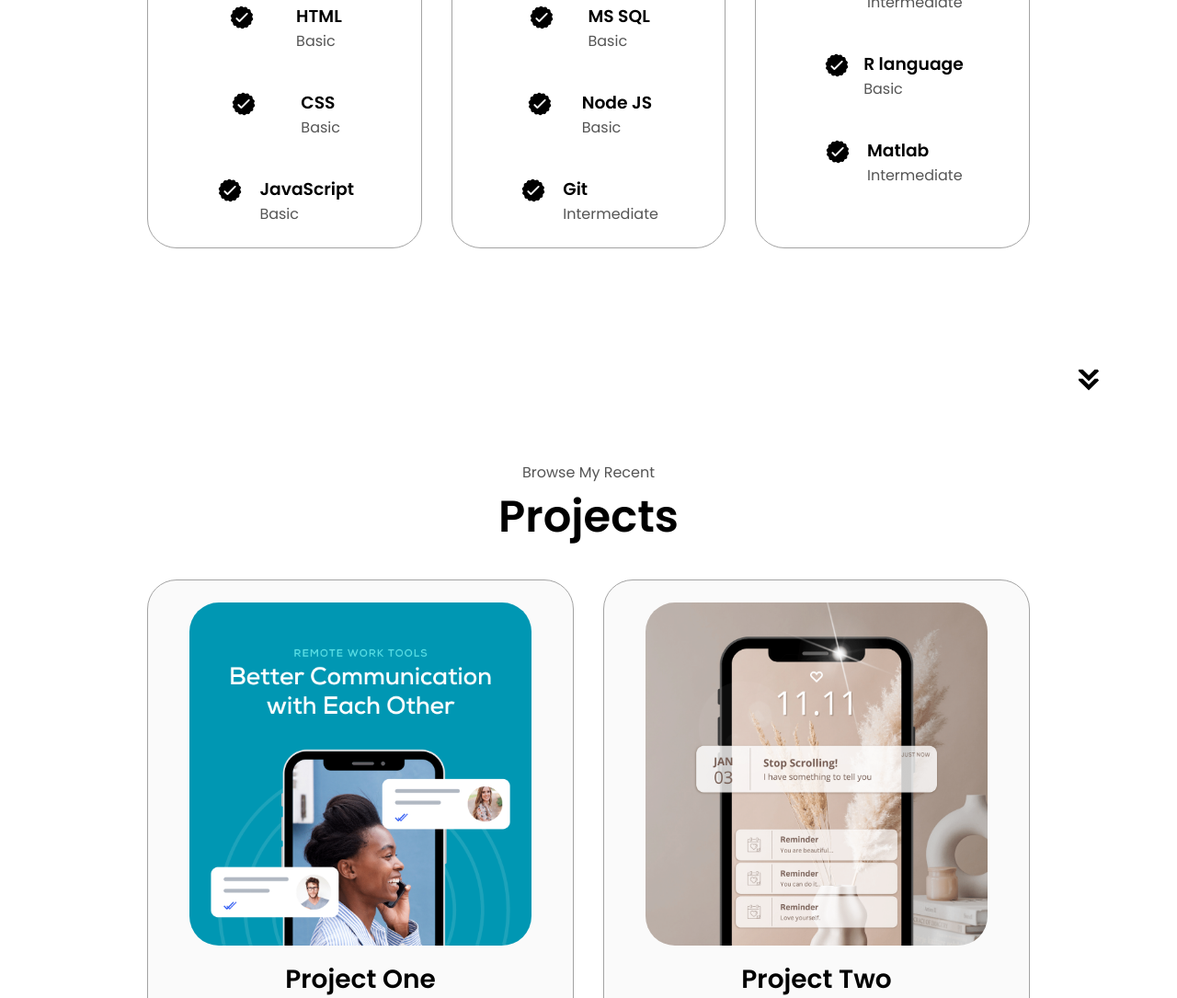
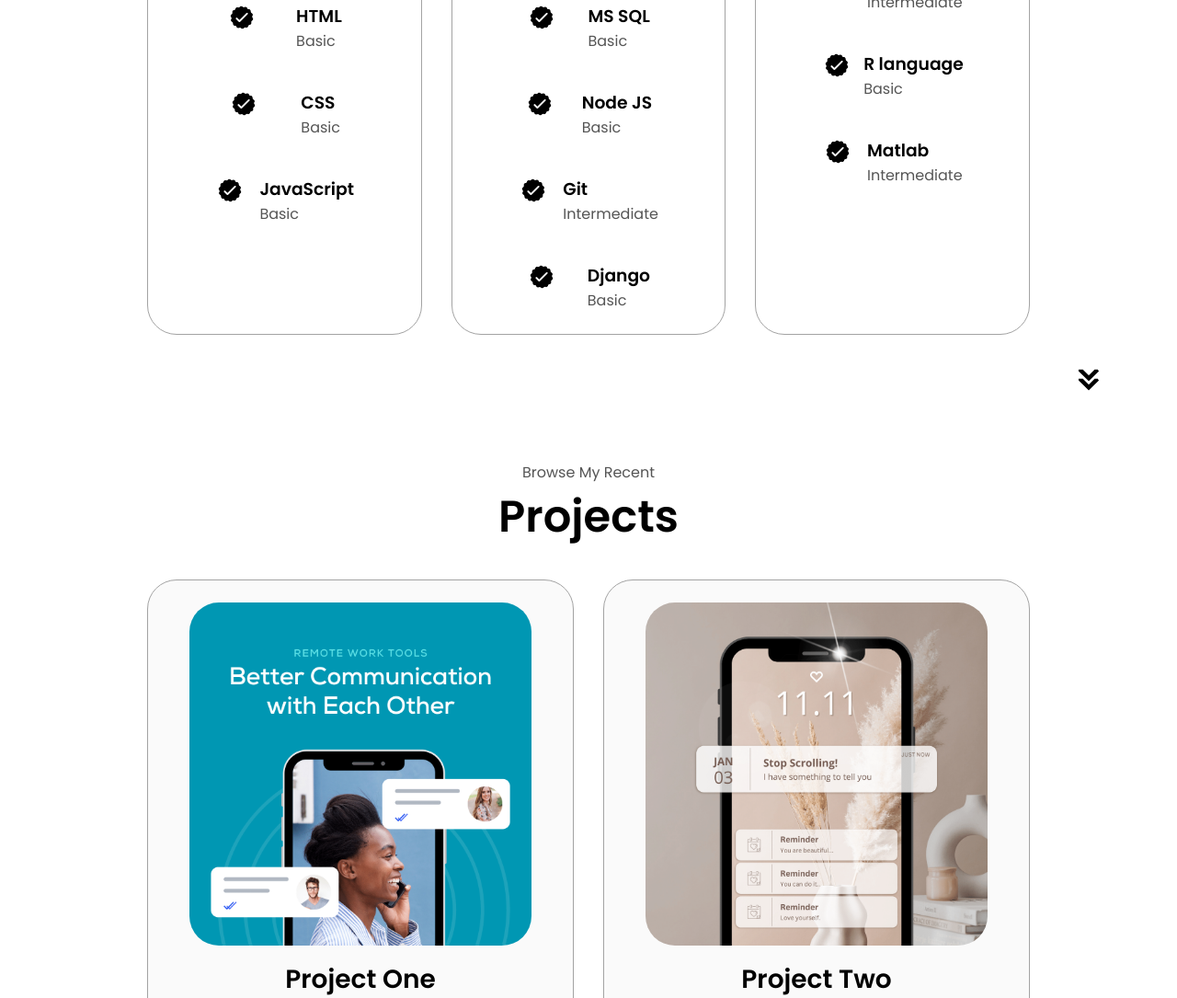
Before and after one commit to GordenWang054/GordenWang054.github.io, a plain HTML site: page portfolio.html in a window 1280 px wide. Shown: the part 1963-3048 px from the top of the page at 92% size. Drawn offline with Linux system fonts and the light colour scheme.

Commit message:
update portfolio

```diff
--- a/portfolio.html
+++ b/portfolio.html
@@ -203,6 +203,17 @@
                   <p>Intermediate</p>
                 </div>
               </article>
+              <article>
+                <img
+                  src="./assets/checkmark.png"
+                  alt="Experience icon"
+                  class="icon"
+                />
+                <div>
+                  <h3>Django</h3>
+                  <p>Basic</p>
+                </div>
+              </article>
             </div>
           </div>
           <div class="details-container">
```
